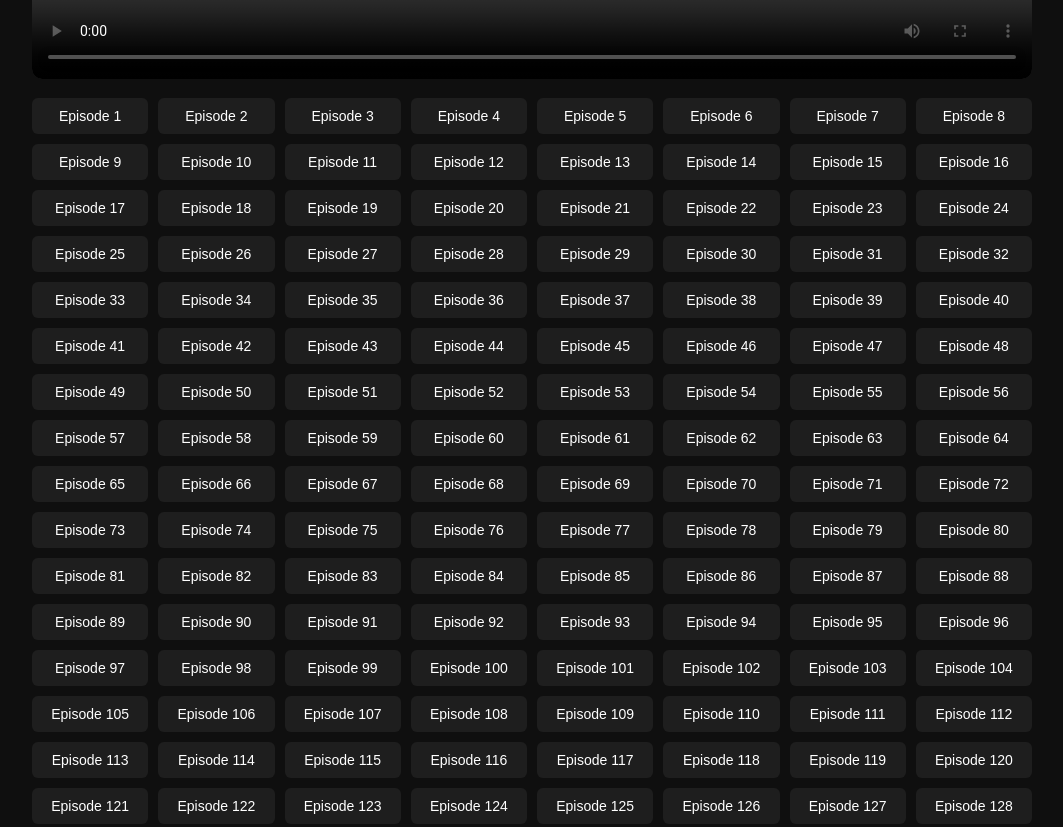
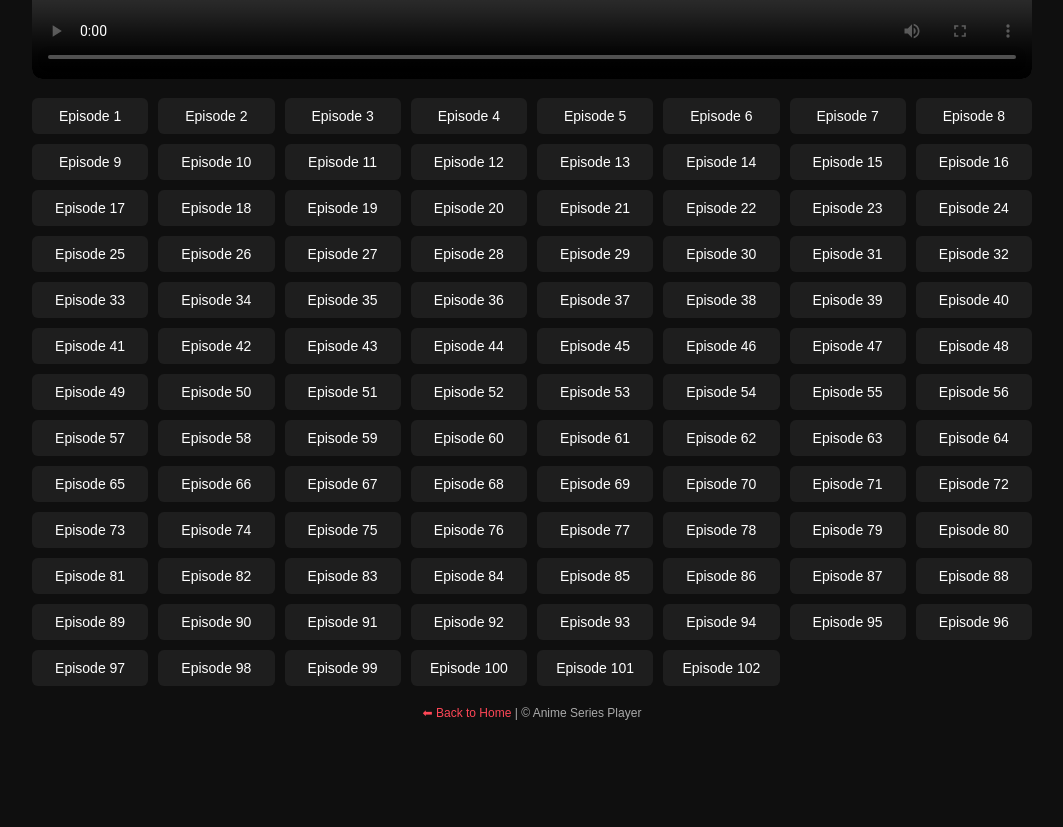
Before and after one commit to venusofstar/anitest, a website: page public/blackclover.html in a window 1280 px wide. Shown: the part 487-1314 px from the top of the page, without its empty margins (108-1171 px from the left). After the commit the page ends 1217 px from the top, so only its background shows below. Drawn offline with Linux system fonts and the light colour scheme; no server answers.

Commit message:
Update blackclover.html

```diff
--- a/public/blackclover.html
+++ b/public/blackclover.html
@@ -40,7 +40,7 @@ const player = document.getElementById("player");
 const episodeList = document.getElementById("episodeList");
 
 // Black Clover episode list (from server.js API)
-const totalEpisodes = 167; // Update this if more episodes are added
+const totalEpisodes = 102; // Update this if more episodes are added
 
 // Highlight active episode
 function highlightEpisode(ep) {
```
